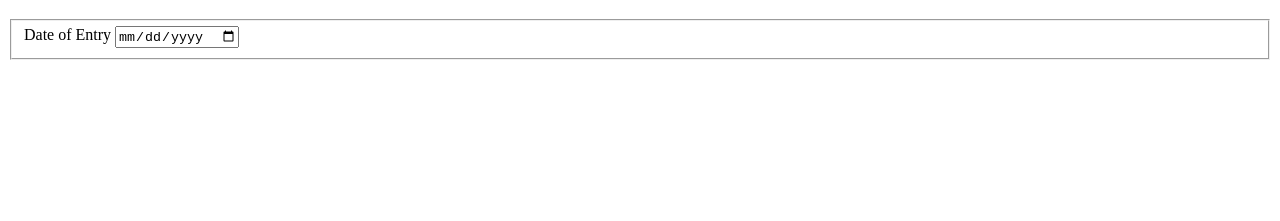
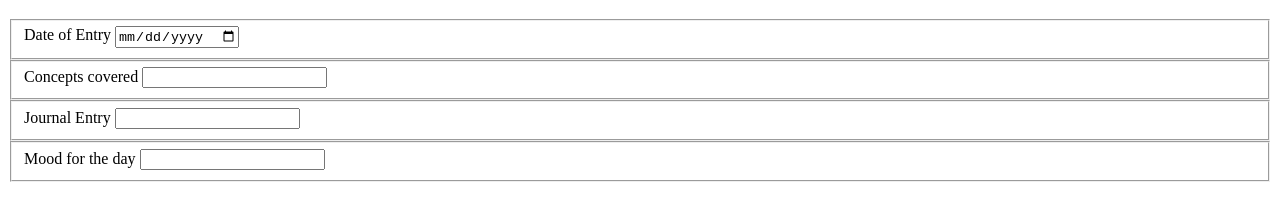
Before and after one commit to naienko/daily-journal, a plain HTML site: page src/index.html in a window 1280 px wide. Shown: the part 61-282 px from the top of the page. Drawn offline with Linux system fonts and the light colour scheme.

Commit message:
added 2x text field, 1 list field

```diff
--- a/src/index.html
+++ b/src/index.html
@@ -12,7 +12,19 @@
   <form action="">
         <fieldset>
             <label for="journalDate">Date of Entry</label>
-            <input type="date" name="journalDate" id="journalDate">
+            <input type="date" name="journalDate" id="journalDate" />
+        </fieldset>
+        <fieldset>
+            <label for="journalLearn">Concepts covered</label>
+            <input type="text" name="journalLearn" id="journalLearn" />
+        </fieldset>
+        <fieldset>
+            <label for="journalEntry">Journal Entry</label>
+            <input type="text" name="journalEntry" id="journalEntry" />
+        </fieldset>
+        <fieldset>
+            <label for="journalMood">Mood for the day</label>
+            <input type="list" name="journalMood" id="journalMood" />
         </fieldset>
     </form>
 </body>
```
